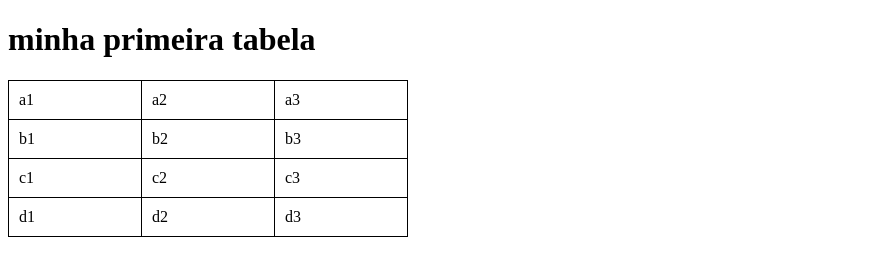
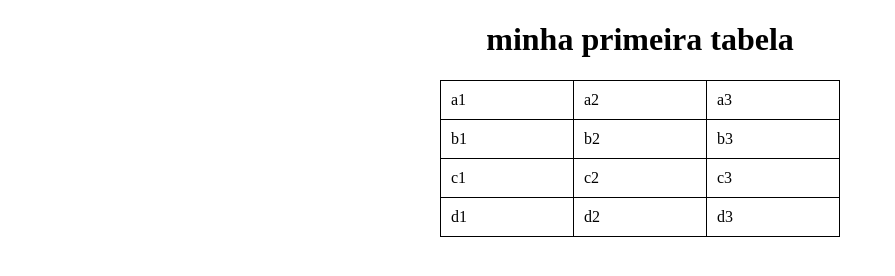
Before and after one commit to thiagomachado1998/HTML-CSS, a plain HTML site: page estudos/ex 25/tabela.html in a window 1280 px wide. Shown: the whole page, without its empty margins (0-895 px from the left). Drawn offline with Linux system fonts and the light colour scheme.

Commit message:
Update tabela.html

```diff
--- a/estudos/ex 25/tabela.html
+++ b/estudos/ex 25/tabela.html
@@ -8,9 +8,15 @@
 </head>
 
 <style>
+
+    body > h1 {
+        text-align: center;
+    }
+
     table{
         width: 400px;
         border-collapse: collapse;
+        margin: auto;
     }
 
     td {
```
